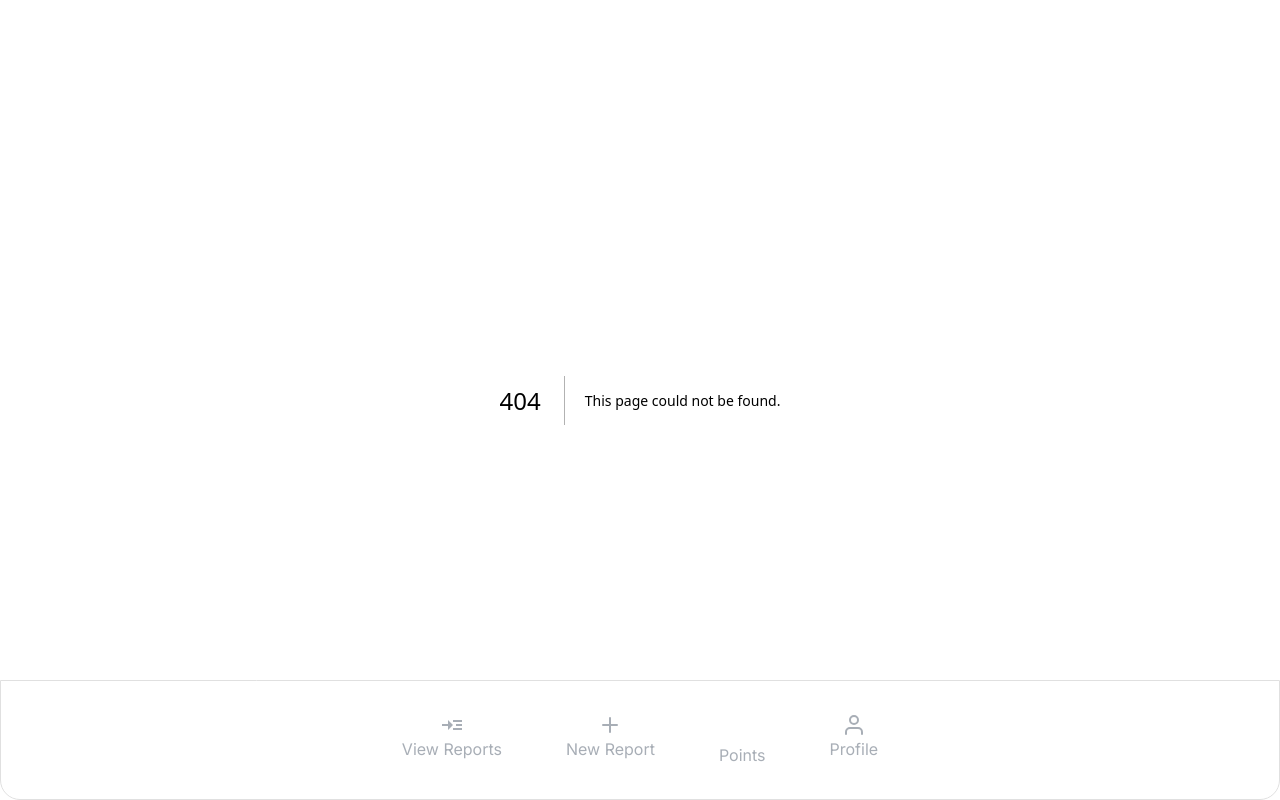
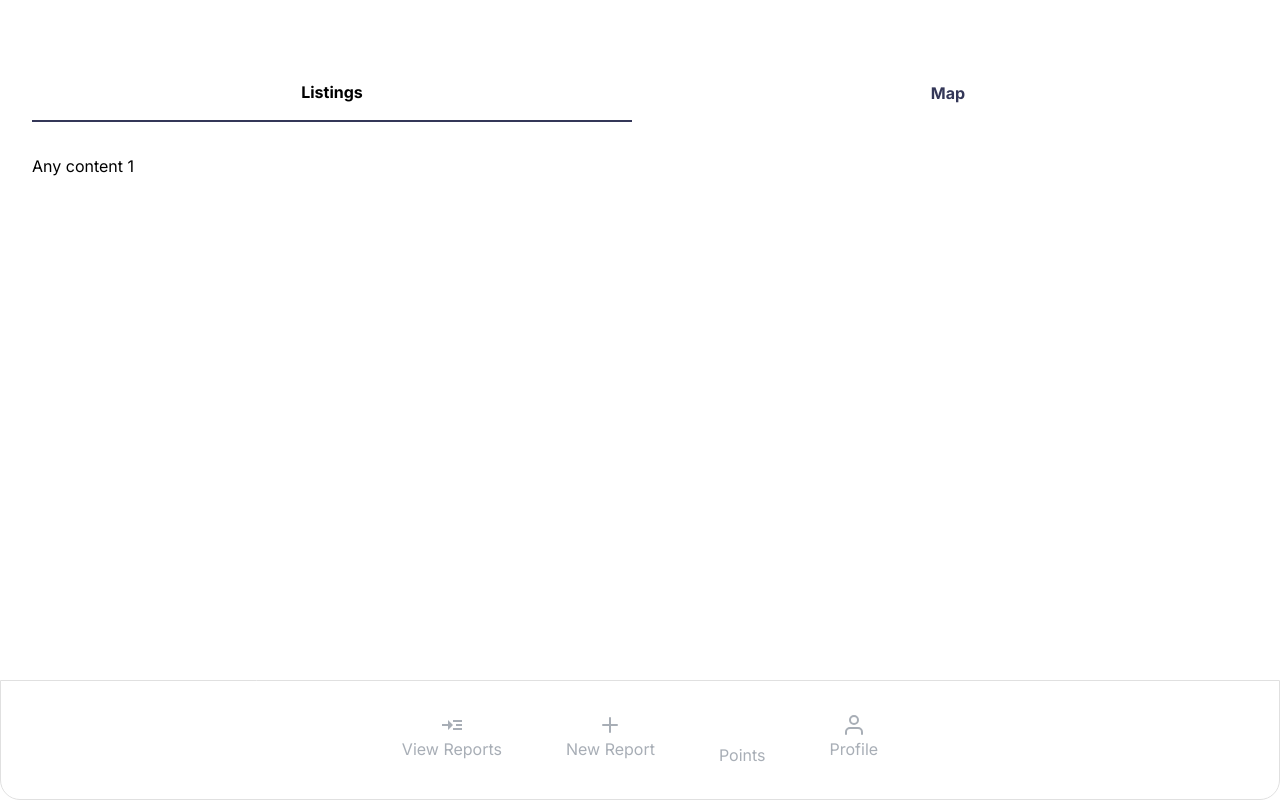
Before and after one commit to Salt-RASOR/clean-relay, a Next.js app: page /reports in a window 1280 px wide. Before the commit this address had no page. Built offline with nearby package versions, Linux system fonts and the light colour scheme; some icons are missing.

Commit message:
feat: created the tabs

```diff
--- a/app/components/Navbar/Navbar.tsx
+++ b/app/components/Navbar/Navbar.tsx
@@ -1,4 +1,4 @@
-"use client";
+'use client'
 import { useState } from "react";
 import NavItem from "./NavItem";
 import clsx from "clsx";
@@ -8,7 +8,11 @@ import { LiaCoinsSolid } from "react-icons/lia";
 import { FiUser } from "react-icons/fi";
 
 const MENU_LIST = [
-  { title: "View Reports", href: "/", icon: <MdOutlineReadMore size={24} /> },
+  {
+    title: "View Reports",
+    href: "/reports",
+    icon: <MdOutlineReadMore size={24} />,
+  },
   { title: "New Report", href: "/report", icon: <LuPlus size={24} /> },
   { title: "Points", href: "/points", icon: <LiaCoinsSolid size={24} /> },
   { title: "Profile", href: "/profile", icon: <FiUser size={24} /> },
@@ -19,15 +23,13 @@ const Navbar = () => {
   const [activeIdx, setActiveIdx] = useState<number>(-1);
 
   return (
-    <header>
     <nav
       className={clsx(
         "border border-solid border-stroke_color rounded-b-[20px]",
         "flex justify-center ",
         "fixed bottom-0 w-full"
       )}>
-        <div
-          className={clsx("flex gap-4 md:gap-16")}>
+      <div className={clsx("flex gap-4 md:gap-16")}>
         {MENU_LIST.map((menu, idx) => (
           <div
             onClick={() => {
@@ -40,7 +42,6 @@ const Navbar = () => {
         ))}
       </div>
     </nav>
-    </header>
   );
 };
 
--- a/app/globals.css
+++ b/app/globals.css
@@ -2,4 +2,17 @@
 @tailwind components;
 @tailwind utilities;
 
-@import url('https://fonts.googleapis.com/css2?family=Lato:wght@400;700;900&display=swap');
+@import url("https://fonts.googleapis.com/css2?family=Lato:wght@400;700;900&display=swap");
+
+/* tabs */
+.react-tabs__tab-list {
+  border-bottom: none !important;
+}
+.react-tabs__tab {
+  border: none !important;
+  color: #343758 !important;
+}
+
+.react-tabs__tab--selected {
+  border-bottom: 2px solid #343758 !important;
+}
--- a/app/layout.tsx
+++ b/app/layout.tsx
@@ -20,10 +20,12 @@ export default function RootLayout({
   return (
     <html lang="en">
       <body className={clsx(inter.className)}>
+
         <AllProviders>
-          <div className="container mx-auto">{children}</div>
+          <div className="container mx-auto mt-20 px-8">{children}</div>
           <Navbar />
         </AllProviders>
+
       </body>
     </html>
   );
--- /dev/null
+++ b/app/reports/page.tsx
@@ -0,0 +1,29 @@
+"use client";
+import React from "react";
+import { Tab, Tabs, TabList, TabPanel } from "react-tabs";
+import "react-tabs/style/react-tabs.css";
+
+const page = () => {
+  return (
+    <>
+      <Tabs>
+        <TabList className="grid grid-cols-2 gap-4 mb-8 text-primary_color">
+          {["Listings", "Map"].map((item, index) => (
+            <Tab key={index} className={"flex items-center justify-center"}>
+              <h2 className="font-bold pb-4">{item}</h2>
+            </Tab>
+          ))}
+        </TabList>
+
+        <TabPanel>
+          <h2>Any content 1</h2>
+        </TabPanel>
+        <TabPanel>
+          <h2>Here should be map</h2>
+        </TabPanel>
+      </Tabs>
+    </>
+  );
+};
+
+export default page;
--- a/package.json
+++ b/package.json
@@ -20,6 +20,8 @@
     "react-dom": "^18",
     "react-icons": "^4.12.0",
     "react-redux": "^9.0.4",
+    "zod": "^3.22.4",
+    "react-tabs": "^6.0.2",
     "zod": "^3.22.4"
   },
   "devDependencies": {
```
Also changed, not shown: 1 other file (tests, documents, lock files or other folders). Lines whose indentation alone changed are shown as unchanged.
